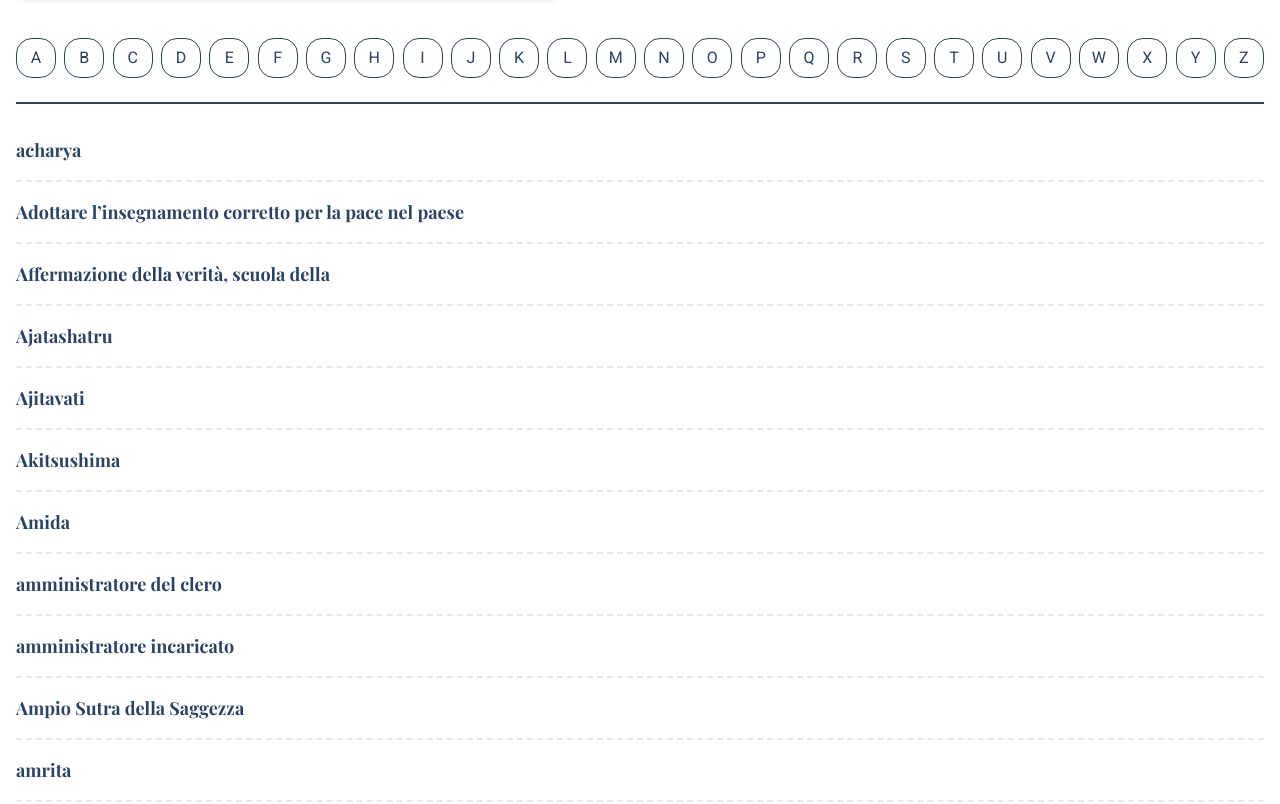
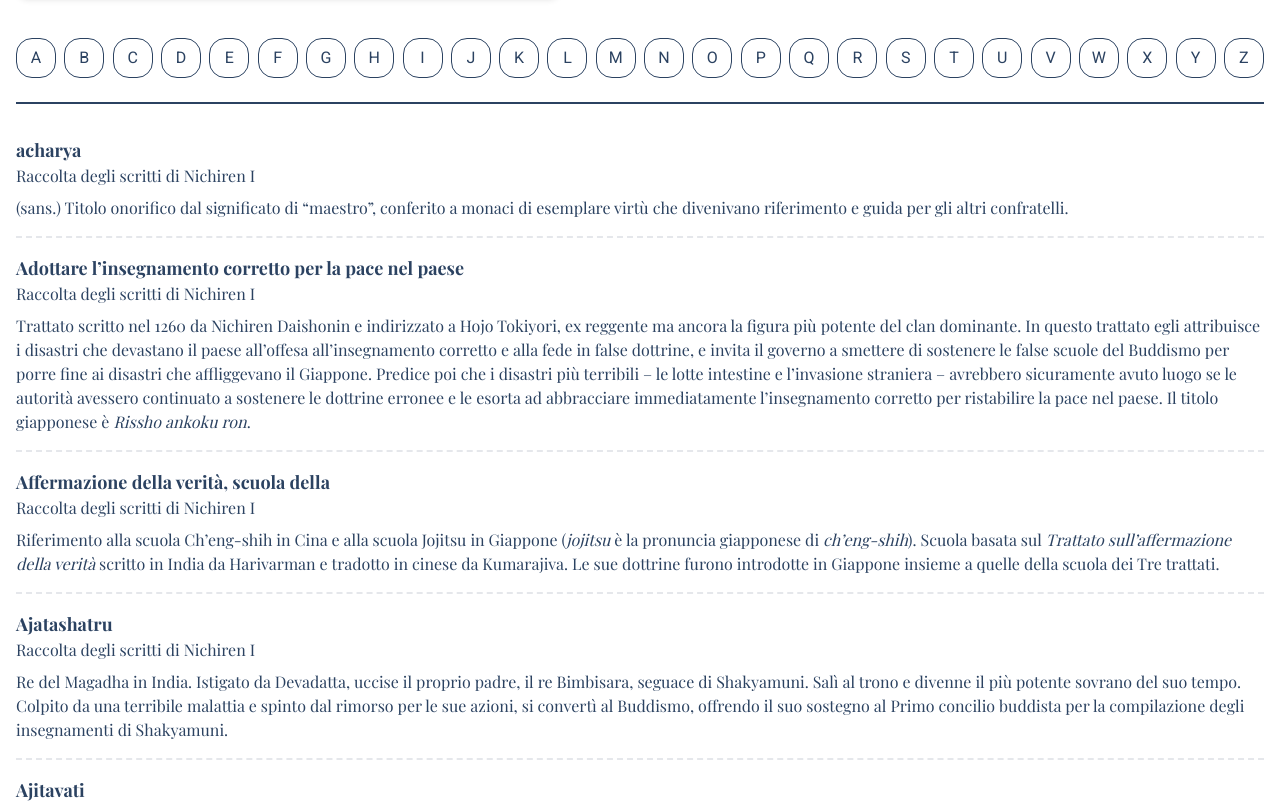
Before and after one commit to upalatucci/biblioteca-nextjs, a Next.js app: page /glossario in a window 1280 px wide. Shown: the part 360-1164 px from the top of the page. Built offline with nearby package versions, Linux system fonts and the light colour scheme; a web font is replaced by a local one.

Commit message:
dictionary with content

```diff
--- /dev/null
+++ b/components/DictionarySearch.tsx
@@ -0,0 +1,74 @@
+import React, { useState, useRef, useEffect } from "react";
+import Pagination from "@components/Pagination";
+import Fuse from "fuse.js";
+import DictionarySkeleton from "@components/DictionarySkeleton";
+
+type DictionaryItem = {
+  title: string;
+  content: string;
+};
+
+type DictionarySearchProps = {
+  filterText: string;
+  letter: string;
+};
+
+const DictionarySearch: React.FC<DictionarySearchProps> = ({
+  letter,
+  filterText,
+}) => {
+  const [glossario, setGlossario] = useState<DictionaryItem[]>();
+  const fuseRef = useRef<Fuse<DictionaryItem>>();
+
+  useEffect(() => {
+    import("../books/glossario.json").then((fetchedDictionary) => {
+      const fuse = new Fuse(fetchedDictionary.default, { keys: ["title"] });
+
+      fuseRef.current = fuse;
+      setGlossario(fetchedDictionary.default);
+    });
+  }, []);
+
+  if (!glossario) {
+    return <DictionarySkeleton />;
+  }
+
+  let glossarioFiltrato;
+
+  if (filterText) {
+    glossarioFiltrato = fuseRef.current
+      .search(filterText)
+      .map((result) => result.item);
+  } else if (letter) {
+    glossarioFiltrato = glossario.filter((termine) =>
+      termine?.title?.charAt(0).toUpperCase().startsWith(letter)
+    );
+  } else {
+    glossarioFiltrato = glossario;
+  }
+
+  return (
+    <ul className="divide-y-2 divide-gray-200 divide-dashed mt-4">
+      <Pagination
+        totalResults={glossarioFiltrato.length}
+        array={glossarioFiltrato}
+        renderer={(glossarioRicerca) => (
+          <li className="py-4" key={glossarioRicerca.title}>
+            <button className="text-left">
+              <div
+                className="font-bold text-lg"
+                dangerouslySetInnerHTML={{ __html: glossarioRicerca.title }}
+              ></div>
+              <div className="mb-2">Raccolta degli scritti di Nichiren I</div>
+            </button>
+            <div
+              dangerouslySetInnerHTML={{ __html: glossarioRicerca.content }}
+            ></div>
+          </li>
+        )}
+      />
+    </ul>
+  );
+};
+
+export default DictionarySearch;
--- a/pages/glossario.tsx
+++ b/pages/glossario.tsx
@@ -1,81 +1,16 @@
 import Head from "next/head";
 import HomeNavbar from "@components/Navbar/HomeNavbar";
-import { useEffect, useRef, useState } from "react";
+import { useState } from "react";
 import SearchInput from "@components/SearchInput";
 import classNames from "classnames";
 import Footer from "@components/Footer";
-import Pagination from "@components/Pagination";
-import Fuse from "fuse.js";
-import DictionarySkeleton from "@components/DictionarySkeleton";
-
+import DictionarySearch from "@components/DictionarySearch";
 
 const alfabeto = "abcdefghijklmnopqrstuvwxyz".toUpperCase().split("");
-type RicercaGlossarioProps = {
-  filterText: string;
-  lettera: string;
-};
-
-type DictionaryItem = {
-  title: string;
-  content: string;
-}
-
-const RicercaGlossario: React.FC<RicercaGlossarioProps> = ({
-  lettera,
-  filterText
-}) => {
-  const [glossario, setGlossario] = useState<DictionaryItem[]>()
-  const fuseRef = useRef<Fuse<DictionaryItem>>()
-
-  useEffect(() => {
-    import("../books/glossario.json").then(fetchedDictionary => {
-      const fuse = new Fuse(fetchedDictionary.default,  { keys: [
-        "title",
-      ]});
-
-      fuseRef.current = fuse
-      setGlossario(fetchedDictionary.default)
-    })
-  }, [])
-
-  if (!glossario) {
-    return <DictionarySkeleton />
-  }
-
-  let glossarioFiltrato
-
-
-  if (filterText) {
-    glossarioFiltrato = fuseRef.current.search(filterText).map(result => result.item)
-  } else if (lettera) {
-    glossarioFiltrato = glossario.filter((termine) =>
-      termine?.title?.charAt(0).toUpperCase().startsWith(lettera)
-    );
-  } else {
-    glossarioFiltrato = glossario
-  }
-
-  return (
-    <ul className="divide-y-2 divide-gray-200 divide-dashed mt-4">
-      <Pagination
-        totalResults={glossarioFiltrato.length}
-        array={glossarioFiltrato}
-        renderer={(glossarioRicerca) => (
-            <li className="py-4" key={glossarioRicerca.title}>
-              <span
-                className="font-bold text-lg"
-                dangerouslySetInnerHTML={{ __html: glossarioRicerca.title }}
-              ></span>
-            </li>
-        )}
-      />
-    </ul>
-  );
-};
 
 export default function Glossario() {
-  const [letteraSelezionata, setLetteraSelezionata] = useState("");
-  const [ricercaTesto, setRicercaTesto] = useState("");
+  const [selectedLetter, setSelectedLetter] = useState("");
+  const [searchText, setSearchText] = useState("");
   return (
     <>
       <Head>
@@ -114,8 +49,8 @@ export default function Glossario() {
                       Cerca un termine
                     </span>
                     <SearchInput
-                      onChange={(e) => setRicercaTesto(e.currentTarget.value)}
-                      value={ricercaTesto}
+                      onChange={(e) => setSearchText(e.currentTarget.value)}
+                      value={searchText}
                       placeholder="Inserisci la parola che stai cercando"
                     />
                   </label>
@@ -129,14 +64,13 @@ export default function Glossario() {
                     className={classNames(
                       "h-10 w-10 rounded-2xl border-secondary border",
                       {
-                        "bg-secondary text-white":
-                          letteraSelezionata === lettera
+                        "bg-secondary text-white": selectedLetter === lettera,
                       }
                     )}
                     onClick={() =>
-                      lettera === letteraSelezionata
-                        ? setLetteraSelezionata("")
-                        : setLetteraSelezionata(lettera)
+                      lettera === selectedLetter
+                        ? setSelectedLetter("")
+                        : setSelectedLetter(lettera)
                     }
                   >
                     {lettera}
@@ -146,10 +80,7 @@ export default function Glossario() {
             </form>
 
             <hr className="border border-secondary mt-6" />
-            <RicercaGlossario
-              lettera={letteraSelezionata}
-              filterText={ricercaTesto}
-            />
+            <DictionarySearch letter={selectedLetter} filterText={searchText} />
           </div>
         </section>
       </main>
--- a/pages/rsnd-vol1.tsx
+++ b/pages/rsnd-vol1.tsx
@@ -7,13 +7,13 @@ import { useEffect, useState } from "react";
 import GoshoListSkeleton from "@components/GoshoListSkeleton";
 
 export default function RSND1() {
-  const [jsonData, setJSONData ] = useState<GoshoType[]>([])
+  const [jsonData, setJSONData] = useState<GoshoType[]>([]);
 
   useEffect(() => {
-    import("@books/rsnd1.json").then(goshoData => {
-      setJSONData(goshoData.default)
-    })
-  }, [])
+    import("@books/rsnd1.json").then((goshoData) => {
+      setJSONData(goshoData.default);
+    });
+  }, []);
 
   return (
     <>
@@ -50,11 +50,15 @@ export default function RSND1() {
               "I. Titoli dei capitoli del Sutra del Loro e loro forme abbreviate",
               "L. Nomi delle scuole buddiste",
               "M. Eventi nella vita di Nichiren Daishonin",
-              "N. Luoghi correlati a Nichiren Daishonin"
-            ]
+              "N. Luoghi correlati a Nichiren Daishonin",
+            ],
           }}
         />
-        {jsonData.length > 0 ? <GoshoList jsonData={jsonData} /> : <GoshoListSkeleton />}
+        {jsonData.length > 0 ? (
+          <GoshoList jsonData={jsonData} />
+        ) : (
+          <GoshoListSkeleton />
+        )}
       </main>
       <Footer />
     </>
```
